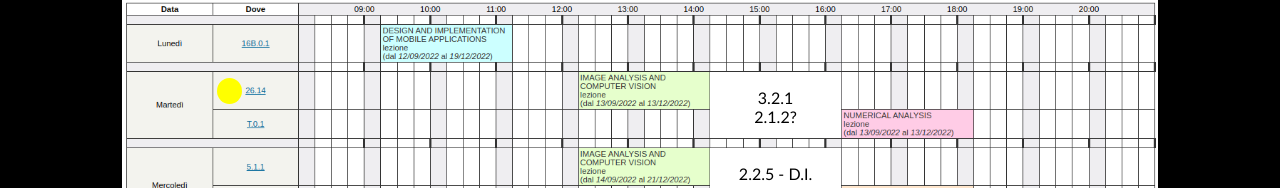
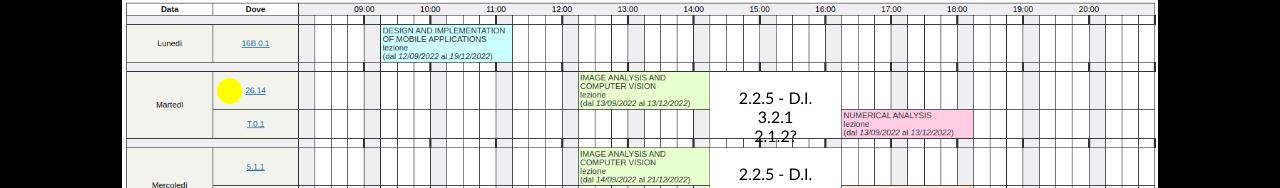
Before and after one commit to laaners/orario_polimi, a plain HTML site: page 2_1/index.html in a window 1280 px wide. Shown: the part 698-886 px from the top of the page. Drawn offline with Linux system fonts and the light colour scheme.

Commit message:
Aule studio

```diff
--- a/2_1/index.html
+++ b/2_1/index.html
@@ -14,6 +14,7 @@
 			<div class="point" style="left: 16.5%; top: 18.5%"></div>
 			<div class="free-box" style="width: 10.35%; height: 15%; left: 55.55%; top: 17.2%">
 				<p>
+					2.2.5 - D.I.<br/>
 					3.2.1<br/>
 					2.1.2?
 				</p>
```
